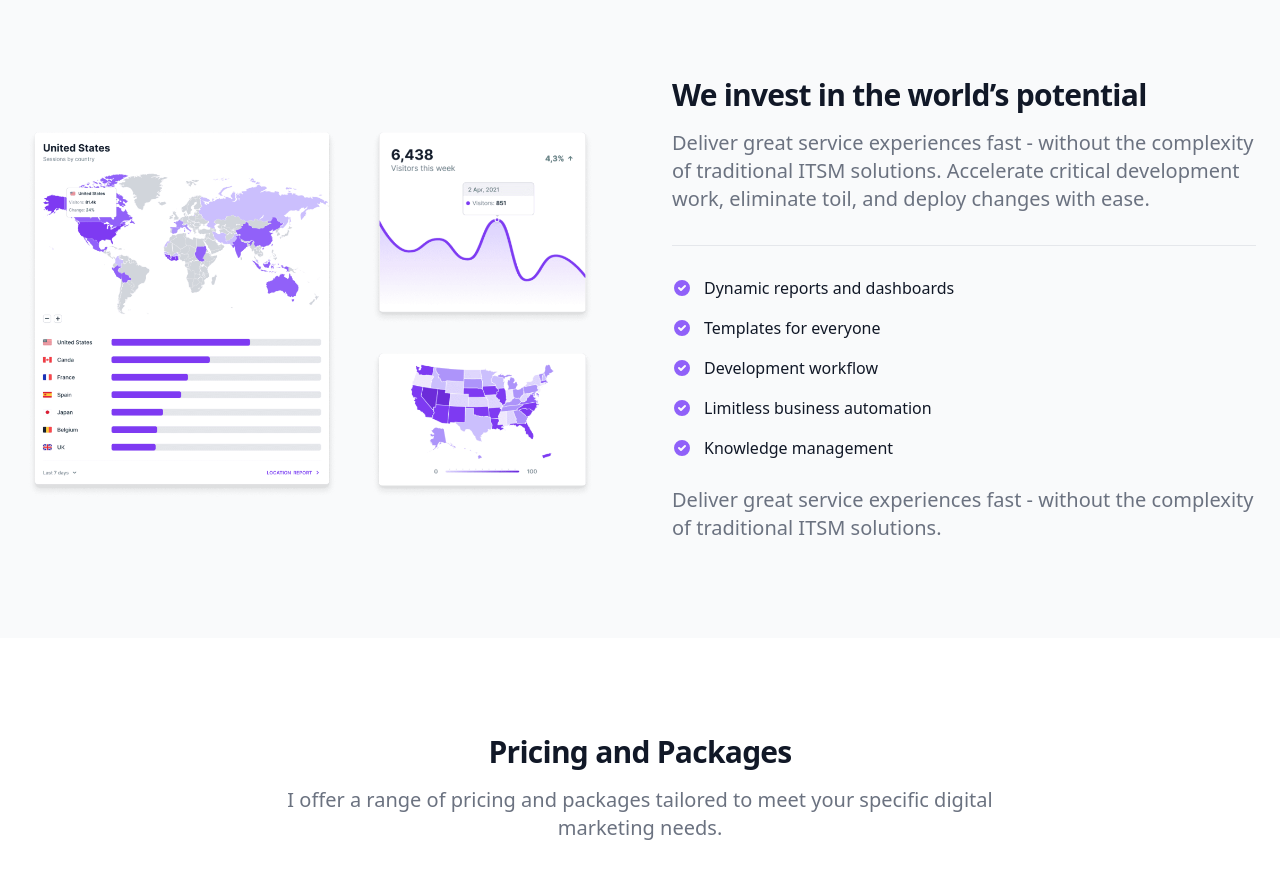
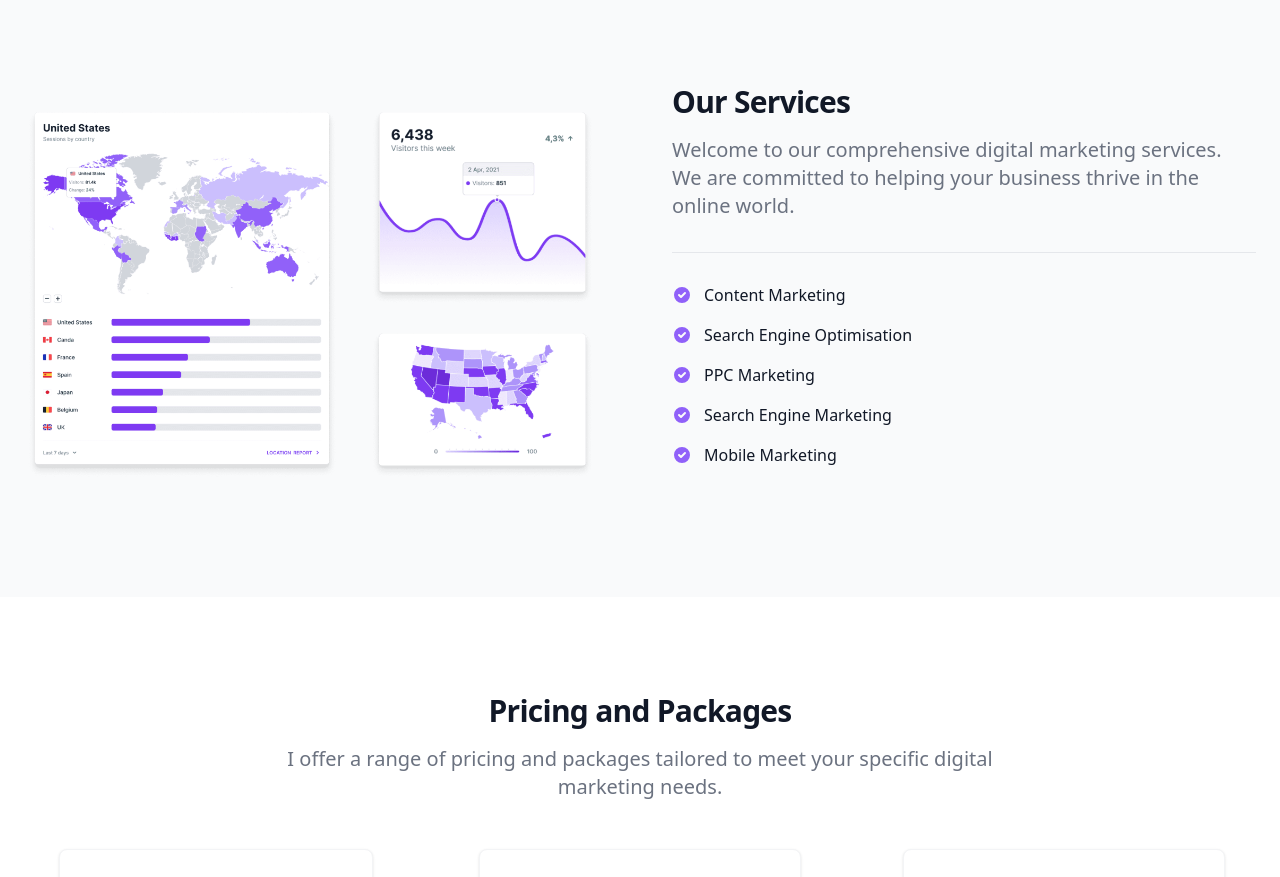
Before and after one commit to sedheedkv/sedheeddigital, a website: page index.html in a window 1280 px wide. Shown: the part 1043-1920 px from the top of the page. Drawn offline with nearby package versions, Linux system fonts and the light colour scheme; a script that the page names is missing.

Commit message:
Update index.html

```diff
--- a/index.html
+++ b/index.html
@@ -134,37 +134,37 @@
             <div class="items-center gap-8 lg:grid lg:grid-cols-2 xl:gap-16">
                 <img class="hidden w-full mb-4 rounded-lg lg:mb-0 lg:flex" src="./images/feature-2.png" alt="feature image 2">
                 <div class="text-gray-500 sm:text-lg dark:text-gray-400">
-                    <h2 class="mb-4 text-3xl font-extrabold tracking-tight text-gray-900 dark:text-white">We invest in the world’s potential</h2>
-                    <p class="mb-8 font-light lg:text-xl">Deliver great service experiences fast - without the complexity of traditional ITSM solutions. Accelerate critical development work, eliminate toil, and deploy changes with ease.</p>
+                    <h2 class="mb-4 text-3xl font-extrabold tracking-tight text-gray-900 dark:text-white">Our Services</h2>
+                    <p class="mb-8 font-light lg:text-xl">Welcome to our comprehensive digital marketing services. We are committed to helping your business thrive in the online world.</p>
                     <!-- List -->
                     <ul role="list" class="pt-8 space-y-5 border-t border-gray-200 my-7 dark:border-gray-700">
                         <li class="flex space-x-3">
                             <!-- Icon -->
                             <svg class="flex-shrink-0 w-5 h-5 text-purple-500 dark:text-purple-400" fill="currentColor" viewBox="0 0 20 20" xmlns="http://www.w3.org/2000/svg"><path fill-rule="evenodd" d="M10 18a8 8 0 100-16 8 8 0 000 16zm3.707-9.293a1 1 0 00-1.414-1.414L9 10.586 7.707 9.293a1 1 0 00-1.414 1.414l2 2a1 1 0 001.414 0l4-4z" clip-rule="evenodd"></path></svg>
-                            <span class="text-base font-medium leading-tight text-gray-900 dark:text-white">Dynamic reports and dashboards</span>
+                            <span class="text-base font-medium leading-tight text-gray-900 dark:text-white">Content Marketing</span>
                         </li>
                         <li class="flex space-x-3">
                             <!-- Icon -->
                             <svg class="flex-shrink-0 w-5 h-5 text-purple-500 dark:text-purple-400" fill="currentColor" viewBox="0 0 20 20" xmlns="http://www.w3.org/2000/svg"><path fill-rule="evenodd" d="M10 18a8 8 0 100-16 8 8 0 000 16zm3.707-9.293a1 1 0 00-1.414-1.414L9 10.586 7.707 9.293a1 1 0 00-1.414 1.414l2 2a1 1 0 001.414 0l4-4z" clip-rule="evenodd"></path></svg>
-                            <span class="text-base font-medium leading-tight text-gray-900 dark:text-white">Templates for everyone</span>
+                            <span class="text-base font-medium leading-tight text-gray-900 dark:text-white">Search Engine Optimisation</span>
                         </li>
                         <li class="flex space-x-3">
                             <!-- Icon -->
                             <svg class="flex-shrink-0 w-5 h-5 text-purple-500 dark:text-purple-400" fill="currentColor" viewBox="0 0 20 20" xmlns="http://www.w3.org/2000/svg"><path fill-rule="evenodd" d="M10 18a8 8 0 100-16 8 8 0 000 16zm3.707-9.293a1 1 0 00-1.414-1.414L9 10.586 7.707 9.293a1 1 0 00-1.414 1.414l2 2a1 1 0 001.414 0l4-4z" clip-rule="evenodd"></path></svg>
-                            <span class="text-base font-medium leading-tight text-gray-900 dark:text-white">Development workflow</span>
+                            <span class="text-base font-medium leading-tight text-gray-900 dark:text-white">PPC Marketing</span>
                         </li>
                         <li class="flex space-x-3">
                             <!-- Icon -->
                             <svg class="flex-shrink-0 w-5 h-5 text-purple-500 dark:text-purple-400" fill="currentColor" viewBox="0 0 20 20" xmlns="http://www.w3.org/2000/svg"><path fill-rule="evenodd" d="M10 18a8 8 0 100-16 8 8 0 000 16zm3.707-9.293a1 1 0 00-1.414-1.414L9 10.586 7.707 9.293a1 1 0 00-1.414 1.414l2 2a1 1 0 001.414 0l4-4z" clip-rule="evenodd"></path></svg>
-                            <span class="text-base font-medium leading-tight text-gray-900 dark:text-white">Limitless business automation</span>
+                            <span class="text-base font-medium leading-tight text-gray-900 dark:text-white">Search Engine Marketing</span>
                         </li>
                         <li class="flex space-x-3">
                             <!-- Icon -->
                             <svg class="flex-shrink-0 w-5 h-5 text-purple-500 dark:text-purple-400" fill="currentColor" viewBox="0 0 20 20" xmlns="http://www.w3.org/2000/svg"><path fill-rule="evenodd" d="M10 18a8 8 0 100-16 8 8 0 000 16zm3.707-9.293a1 1 0 00-1.414-1.414L9 10.586 7.707 9.293a1 1 0 00-1.414 1.414l2 2a1 1 0 001.414 0l4-4z" clip-rule="evenodd"></path></svg>
-                            <span class="text-base font-medium leading-tight text-gray-900 dark:text-white">Knowledge management</span>
+                            <span class="text-base font-medium leading-tight text-gray-900 dark:text-white">Mobile Marketing</span>
                         </li>
                     </ul>
-                    <p class="font-light lg:text-xl">Deliver great service experiences fast - without the complexity of traditional ITSM solutions.</p>
+                    <p class="font-light lg:text-xl"></p>
                 </div>
             </div>
         </div>
```
